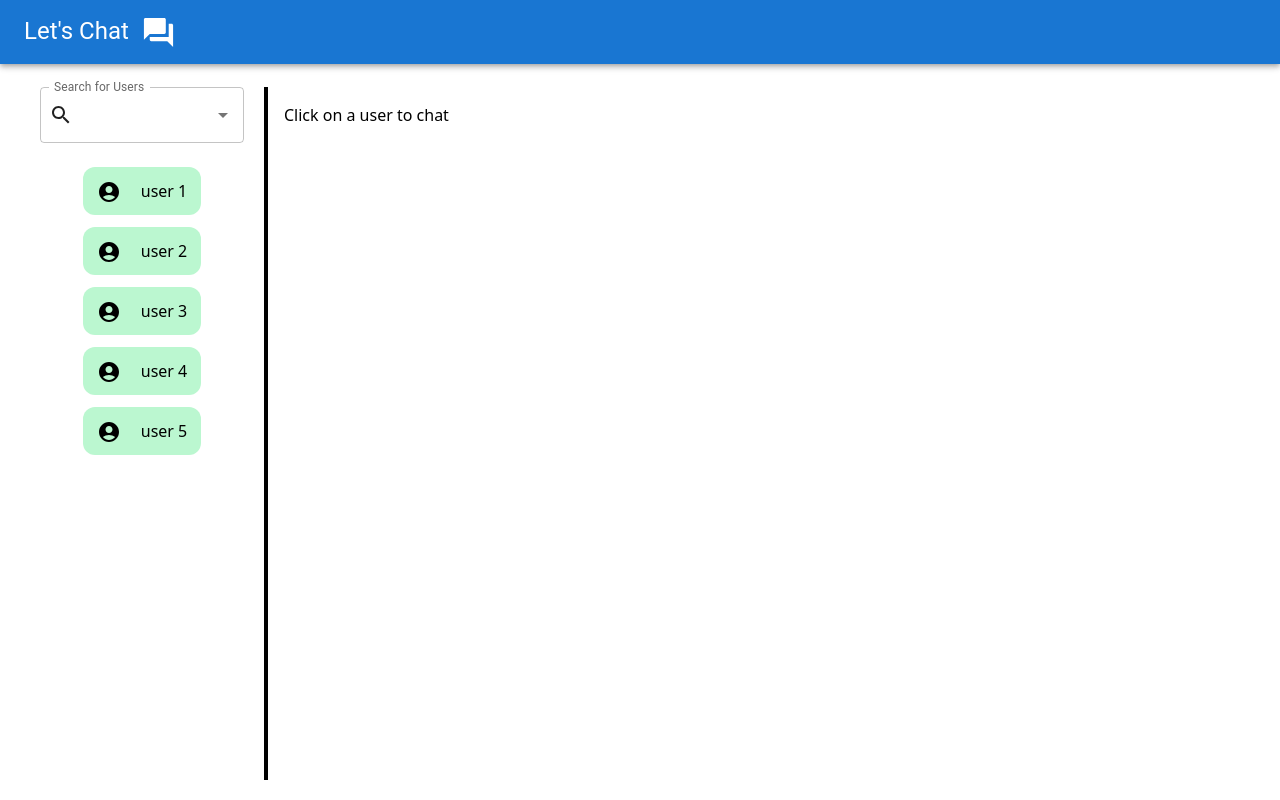
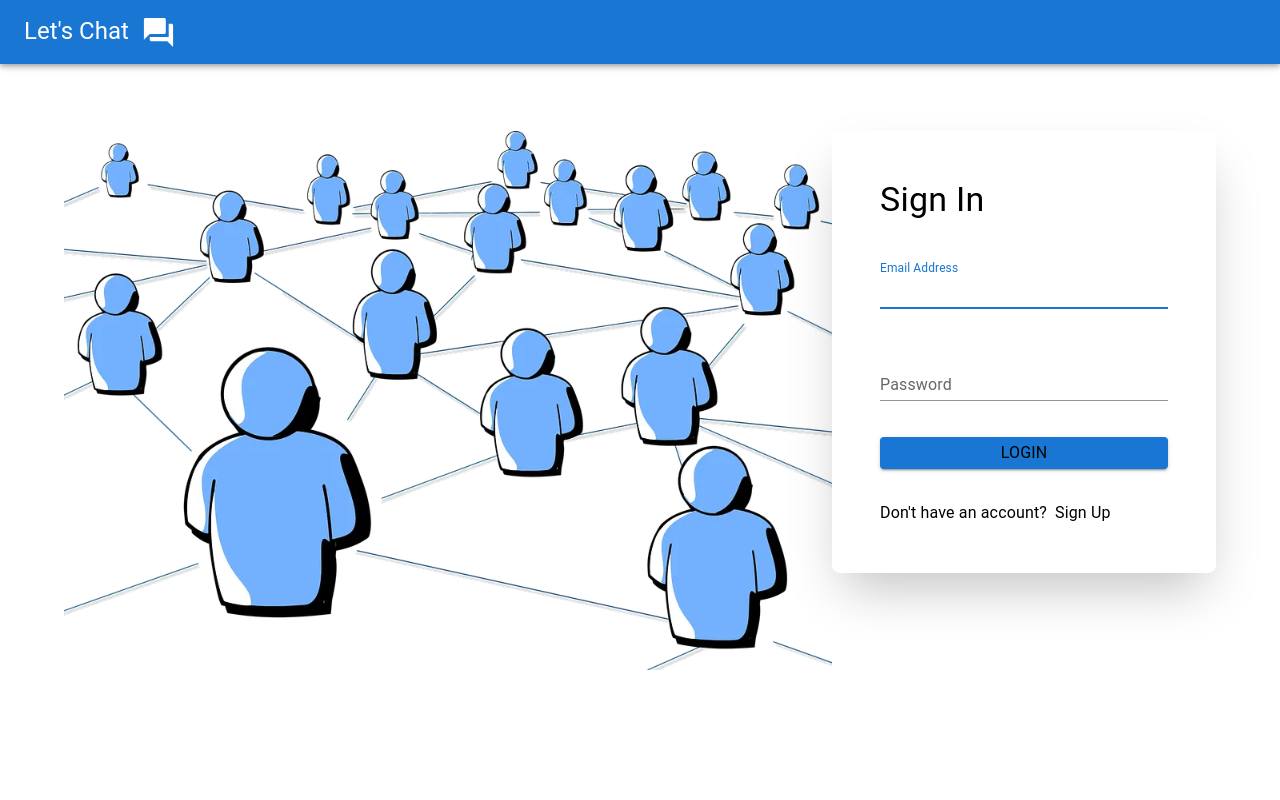
Before and after one commit to Lakshay-Randhawa/chat-with-me, a React (Vite) app: page /chat in a window 1280 px wide. Built offline with nearby package versions, Linux system fonts and the light colour scheme; no server answers.

Commit message:
Update App.tsx
Conditional rendering based on if the user is logged in

```diff
--- a/src/App.tsx
+++ b/src/App.tsx
@@ -1,10 +1,12 @@
 import { StyledEngineProvider } from "@mui/material/styles";
-import { BrowserRouter, Route, Routes } from "react-router-dom";
+import { BrowserRouter } from "react-router-dom";
+import { Navbar } from "./components/Navbar";
+import { useUserStore } from "./store/userStore";
+import { Chat } from "./pages/Chat";
 import { Homepage } from "./pages/Homepage";
-import { Navbar } from "./components/Navbar";
-import { Chat } from "./pages/Chat";
 
 export const App = () => {
+  const user = useUserStore((state) => state.currentUser);
   return (
     <StyledEngineProvider injectFirst>
       <BrowserRouter>
@@ -12,12 +14,7 @@ export const App = () => {
           <div className="basis-1/12">
             <Navbar />
           </div>
-          <div className="basis-11/12">
-            <Routes>
-              <Route path="/" element={<Homepage />} />
-              <Route path="/chat" element={<Chat />} />
-            </Routes>
-          </div>
+          <div className="basis-11/12">{user ? <Chat /> : <Homepage />}</div>
         </div>
       </BrowserRouter>
     </StyledEngineProvider>
@@ -25,3 +22,10 @@ export const App = () => {
 };
 
 export default App;
+
+{
+  /* <Routes>
+  <Route path="/" element={<Homepage />} />
+  <Route path="/chat" element={<Chat />} />
+</Routes> */
+}
```
